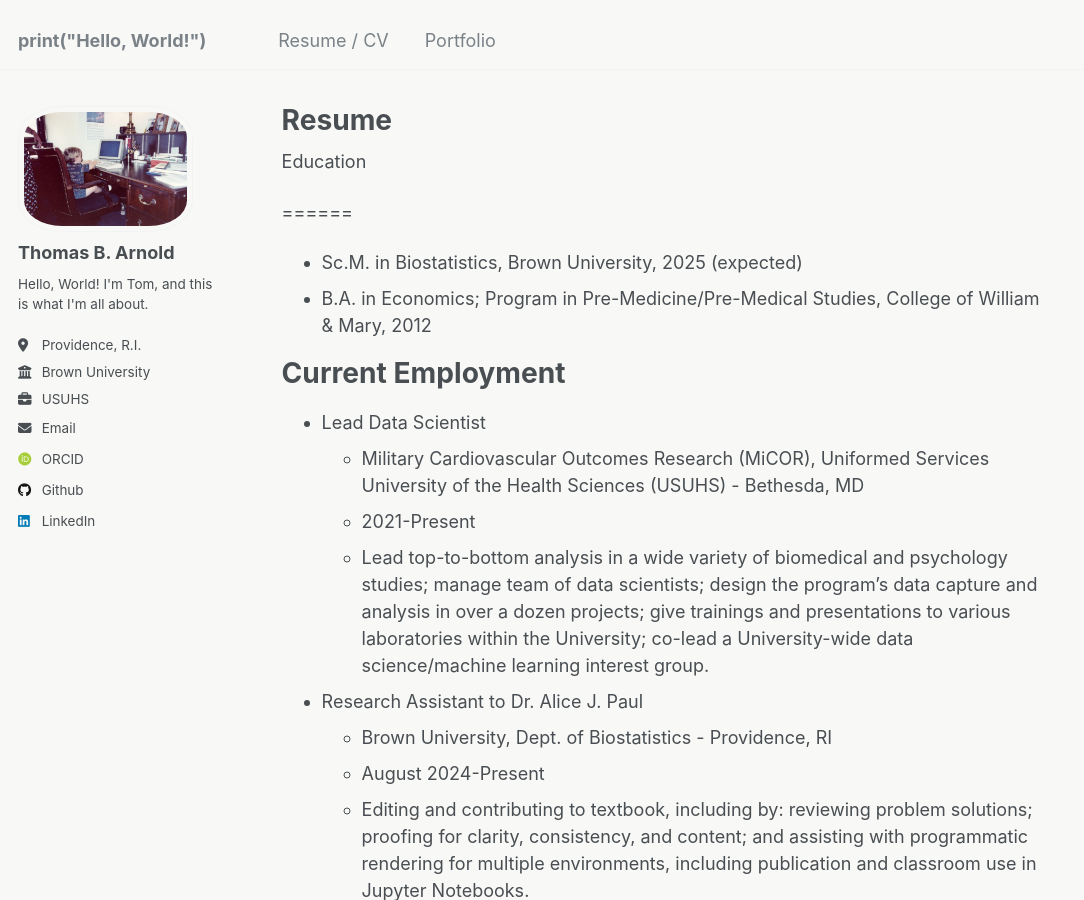
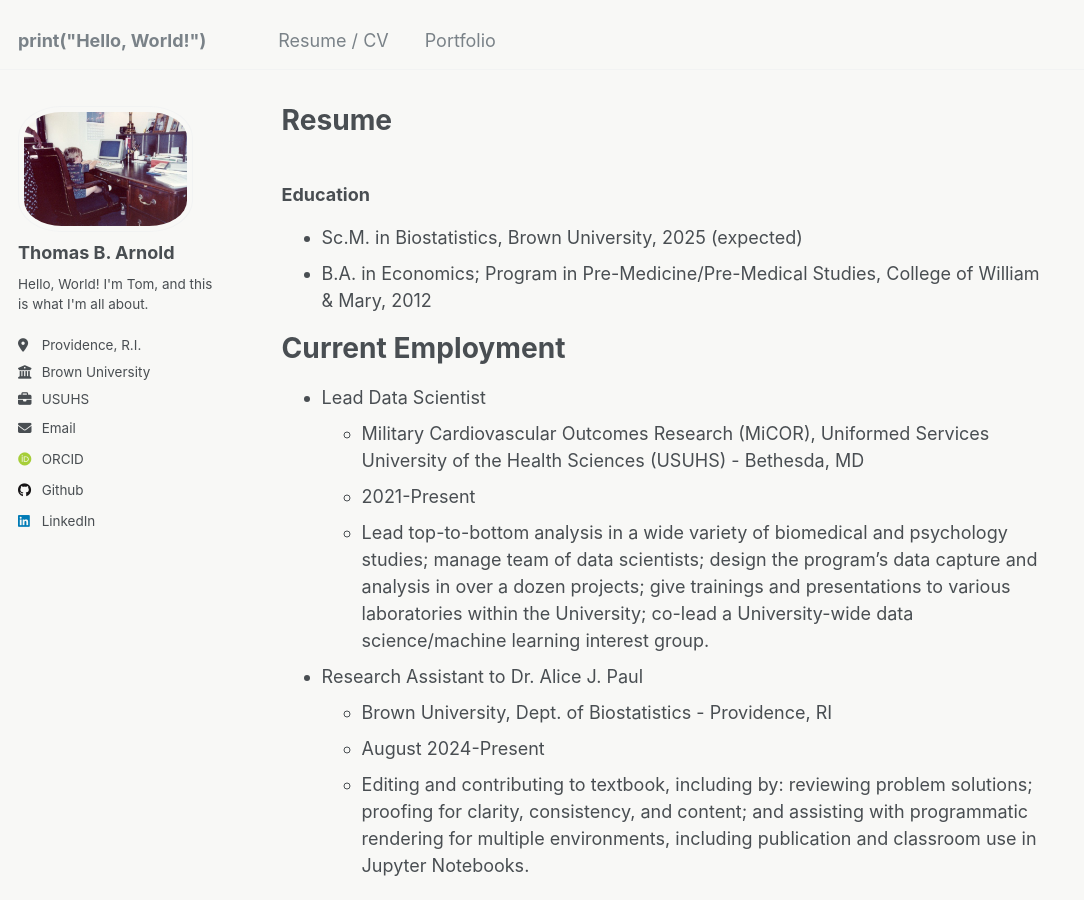
Before and after one commit to tomrannosaurus/tomrannosaurus.github.io, a Jekyll site: the page built from _pages/about.md, in a window 1280 px wide and 900 px high. Shown: the whole window, without its empty margins (0-1084 px from the left). Built offline with Jekyll 4.4.1, drawn with Linux system fonts in a browser that asks for light colours; some web fonts are replaced.

```diff
--- a/_pages/about.md
+++ b/_pages/about.md
@@ -11,9 +11,7 @@ redirect_from:
 
 {% include base_path %}
 
-Education
-
-======
+### Education
 
 * Sc.M. in Biostatistics, Brown University, 2025 (expected)
 * B.A. in Economics; Program in Pre-Medicine/Pre-Medical Studies, College of William & Mary, 2012
```
